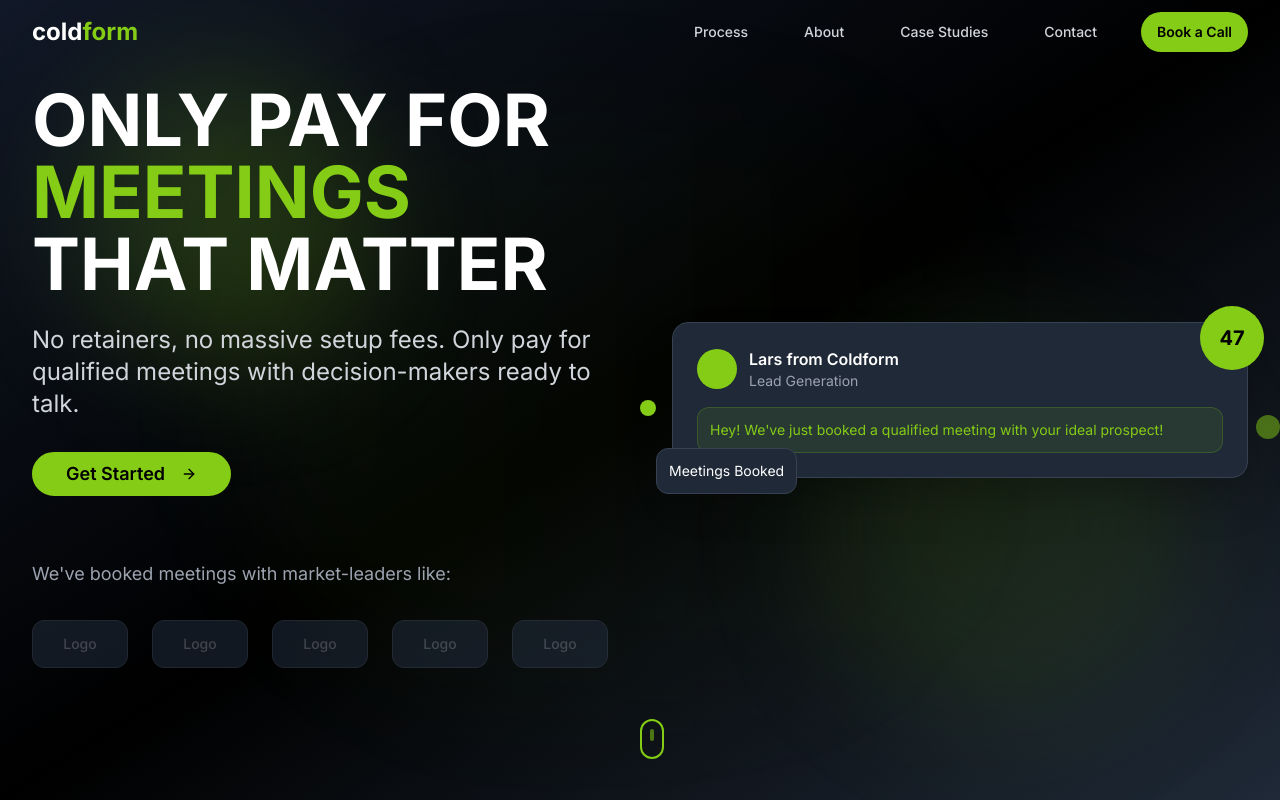
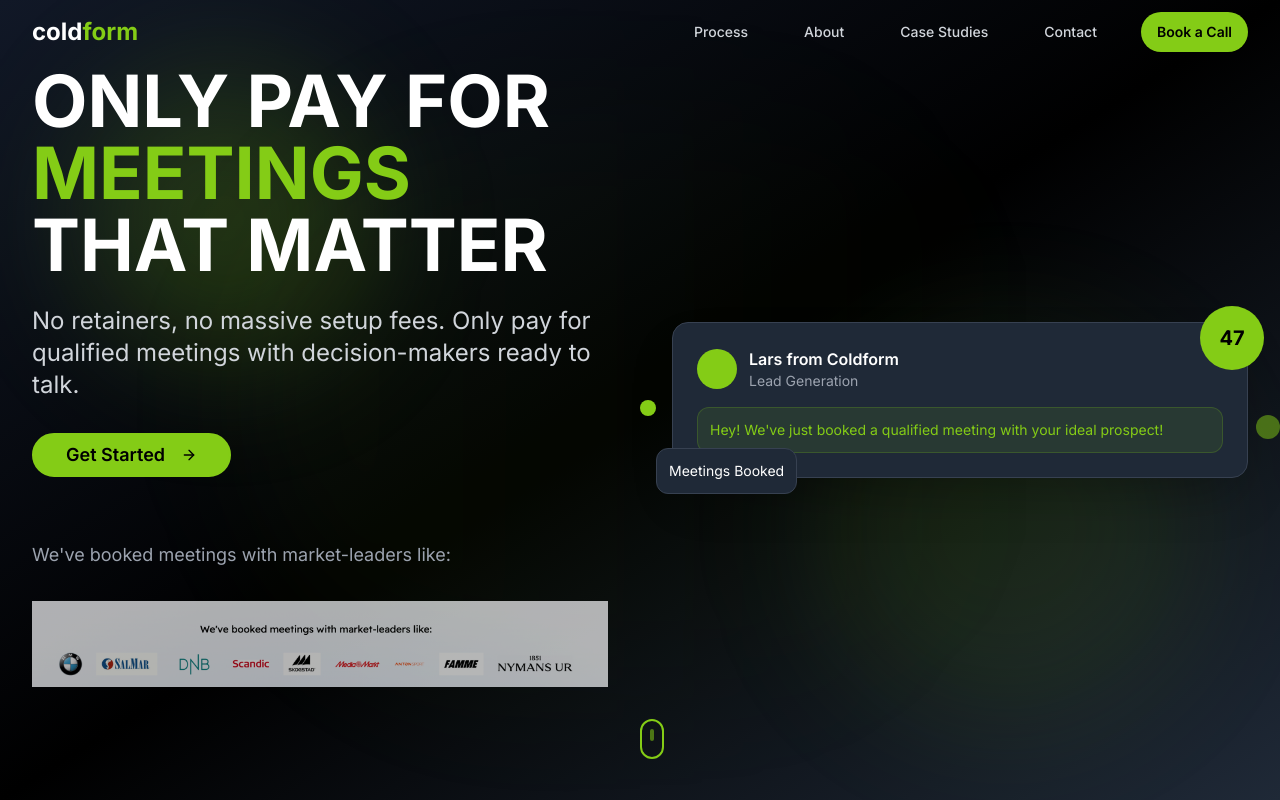
Before and after one commit to larsformo-maker/coldform-reimagined-flow, a React (Vite) app: page / in a window 1280 px wide. Shown: the top 800 px of the page. Built offline with nearby package versions, Linux system fonts and the light colour scheme.

Commit message:
Refactor: Replace client logos section
Replaces the placeholder text with the provided image of client logos in the HeroSection component.

```diff
--- a/src/components/HeroSection.tsx
+++ b/src/components/HeroSection.tsx
@@ -36,12 +36,12 @@ const HeroSection = () => {
             {/* Client logos section */}
             <div className="mb-12">
               <p className="text-gray-400 mb-8 text-lg">We've booked meetings with market-leaders like:</p>
-              <div className="grid grid-cols-3 md:grid-cols-5 gap-6 max-w-3xl opacity-60">
-                {[...Array(5)].map((_, index) => (
-                  <div key={index} className="bg-gray-800 border border-gray-700 h-12 rounded-lg flex items-center justify-center">
-                    <span className="text-gray-500 font-medium text-sm">Logo</span>
-                  </div>
-                ))}
+              <div className="max-w-4xl">
+                <img
+                  src="/lovable-uploads/6b3e727d-3ad5-4924-b9de-96a1bbacd912.png"
+                  alt="Company logos including BMW, SalMar, DNB, Scandic, Skogstad, Media Markt, Anton Sport, Famme, and Nymans UR"
+                  className="w-full h-auto opacity-70 hover:opacity-90 transition-opacity"
+                />
               </div>
             </div>
           </div>
```
Also changed, not shown: public/lovable-uploads/6b3e727d-3ad5-4924-b9de-96a1bbacd912.png (added).
